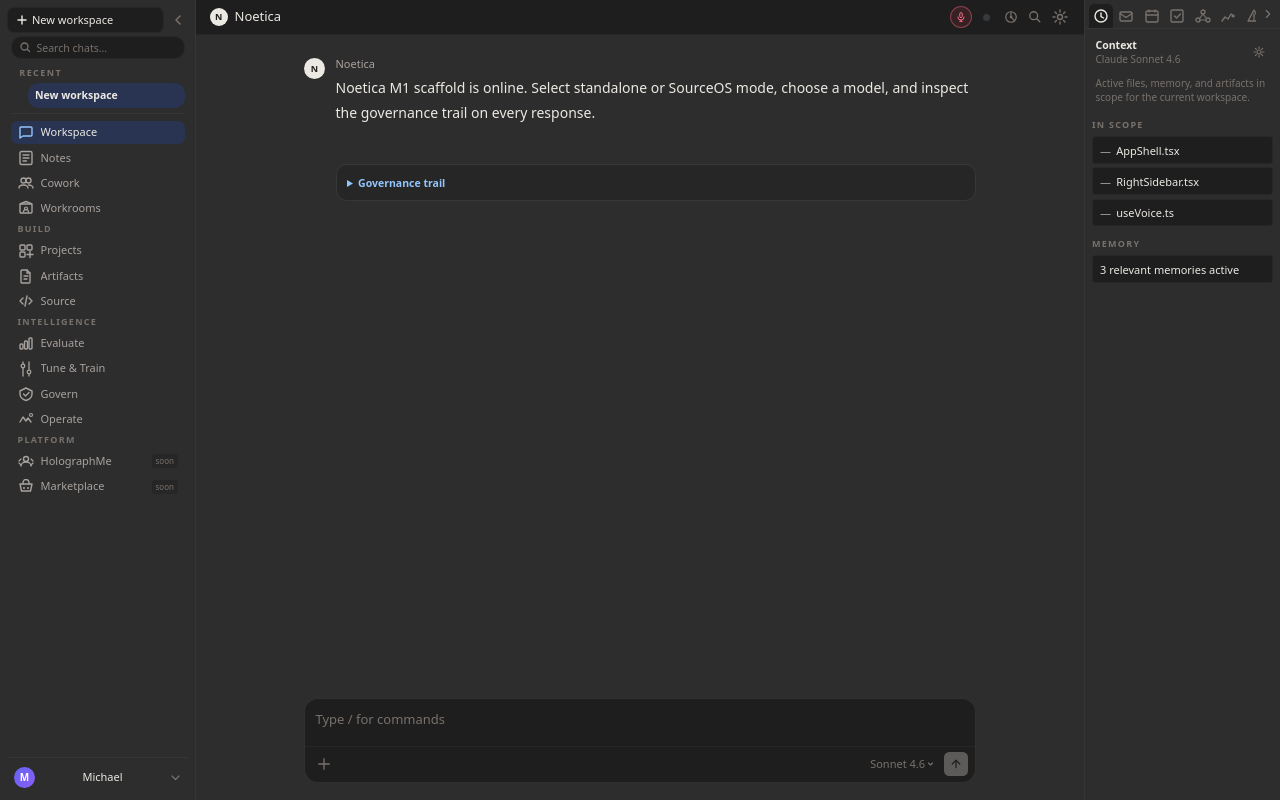
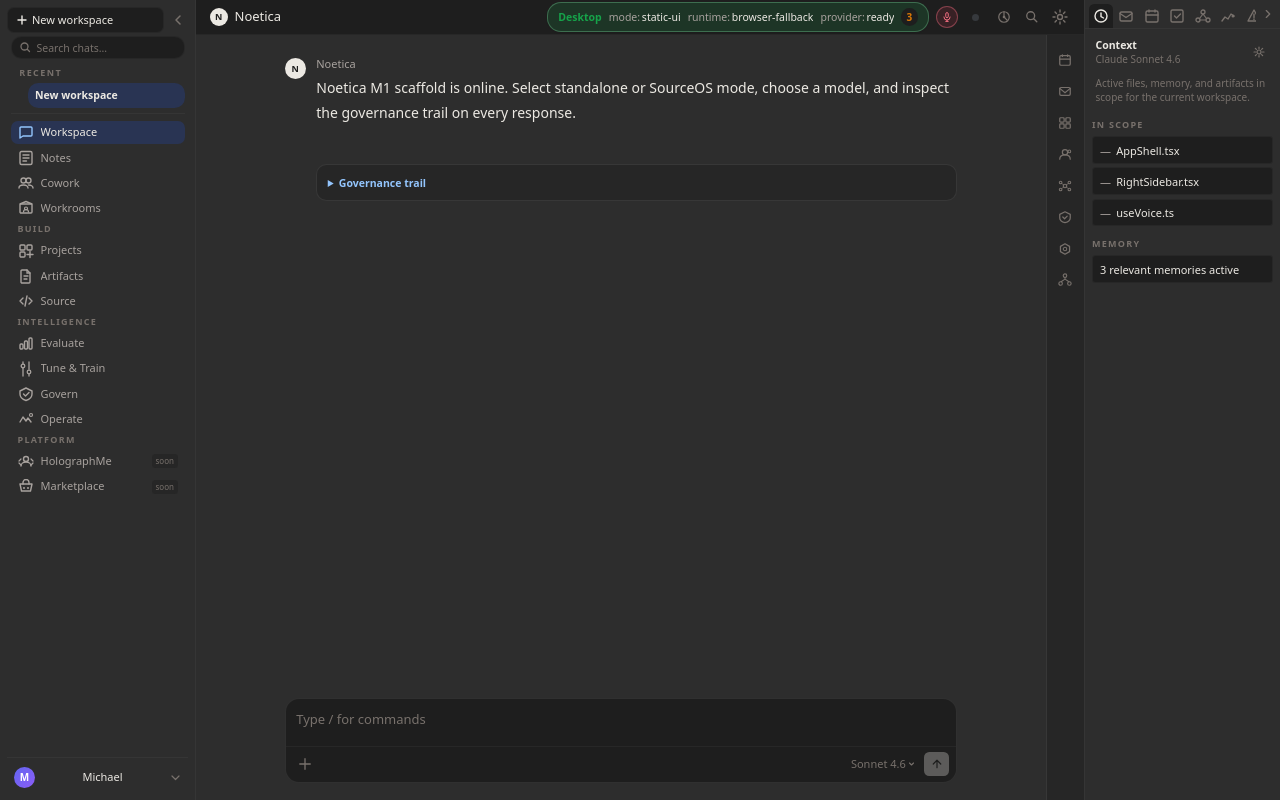
Before and after one commit to SocioProphet/Noetica, a Next.js app: page / in a window 1280 px wide. Built offline with nearby package versions, Linux system fonts and the light colour scheme.

Commit message:
Wire UtilityRail + RuntimeStatus; add ⌘1-9 surface shortcuts; fix placeholder right panels

```diff
--- a/components/palette/CommandPalette.tsx
+++ b/components/palette/CommandPalette.tsx
@@ -36,17 +36,17 @@ export function CommandPalette({
 
   const actions = useMemo<PaletteAction[]>(() => [
     { id: 'new_chat',              label: 'New chat',                   shortcut: '⌘N', group: 'Chat',     run: () => { onNewChat(); onClose() } },
-    { id: 'surface_chat',         label: 'Switch to Workspace',                        group: 'Surfaces', run: () => { onSwitchSurface('chat');       onClose() } },
-    { id: 'surface_notes',        label: 'Switch to Notes',                            group: 'Surfaces', run: () => { onSwitchSurface('notes');       onClose() } },
-    { id: 'surface_cowork',       label: 'Switch to Cowork',                           group: 'Surfaces', run: () => { onSwitchSurface('cowork');      onClose() } },
-    { id: 'surface_workrooms',    label: 'Switch to Workrooms',                        group: 'Surfaces', run: () => { onSwitchSurface('workrooms');   onClose() } },
-    { id: 'surface_projects',     label: 'Switch to Projects',                         group: 'Surfaces', run: () => { onSwitchSurface('projects');    onClose() } },
-    { id: 'surface_artifacts',    label: 'Switch to Artifacts',                        group: 'Surfaces', run: () => { onSwitchSurface('artifacts');   onClose() } },
-    { id: 'surface_code',         label: 'Switch to Source / Repos',                   group: 'Surfaces', run: () => { onSwitchSurface('code');        onClose() } },
-    { id: 'surface_eval',         label: 'Switch to Evaluate',                         group: 'Surfaces', run: () => { onSwitchSurface('evaluate');    onClose() } },
+    { id: 'surface_chat',         label: 'Switch to Workspace',        shortcut: '⌘1', group: 'Surfaces', run: () => { onSwitchSurface('chat');       onClose() } },
+    { id: 'surface_notes',        label: 'Switch to Notes',            shortcut: '⌘2', group: 'Surfaces', run: () => { onSwitchSurface('notes');       onClose() } },
+    { id: 'surface_workrooms',    label: 'Switch to Workrooms',        shortcut: '⌘3', group: 'Surfaces', run: () => { onSwitchSurface('workrooms');   onClose() } },
+    { id: 'surface_cowork',       label: 'Switch to Cowork',           shortcut: '⌘4', group: 'Surfaces', run: () => { onSwitchSurface('cowork');      onClose() } },
+    { id: 'surface_projects',     label: 'Switch to Projects',         shortcut: '⌘5', group: 'Surfaces', run: () => { onSwitchSurface('projects');    onClose() } },
+    { id: 'surface_artifacts',    label: 'Switch to Artifacts',        shortcut: '⌘6', group: 'Surfaces', run: () => { onSwitchSurface('artifacts');   onClose() } },
+    { id: 'surface_code',         label: 'Switch to Source / Repos',   shortcut: '⌘7', group: 'Surfaces', run: () => { onSwitchSurface('code');        onClose() } },
+    { id: 'surface_eval',         label: 'Switch to Evaluate',         shortcut: '⌘8', group: 'Surfaces', run: () => { onSwitchSurface('evaluate');    onClose() } },
+    { id: 'surface_operate',      label: 'Switch to Operate',          shortcut: '⌘9', group: 'Surfaces', run: () => { onSwitchSurface('operate');     onClose() } },
     { id: 'surface_tune',         label: 'Switch to Tune & Train',                     group: 'Surfaces', run: () => { onSwitchSurface('tune');        onClose() } },
     { id: 'surface_govern',       label: 'Switch to Govern',                           group: 'Surfaces', run: () => { onSwitchSurface('govern');      onClose() } },
-    { id: 'surface_operate',      label: 'Switch to Operate',                          group: 'Surfaces', run: () => { onSwitchSurface('operate');     onClose() } },
     { id: 'surface_holographme',  label: 'Switch to HolographMe',                      group: 'Surfaces', run: () => { onSwitchSurface('holographme'); onClose() } },
     { id: 'surface_marketplace',  label: 'Switch to Marketplace',                      group: 'Surfaces', run: () => { onSwitchSurface('marketplace'); onClose() } },
     { id: 'toggle_sidebar',  label: 'Toggle sidebar',        shortcut: '⌘\\',  group: 'View',     run: () => { onToggleSidebar();  onClose() } },
--- a/components/shell/AppShell.tsx
+++ b/components/shell/AppShell.tsx
@@ -33,6 +33,8 @@ import { useMcp } from '@/lib/mcp/useMcp'
 import { useSettings } from '@/lib/settings/context'
 import { useVoice } from '@/lib/voice/useVoice'
 import { RightSidebar } from '@/components/shell/RightSidebar'
+import { UtilityRail, type UtilityPanelId } from '@/components/rail/UtilityRail'
+import { RuntimeStatus } from '@/components/status/RuntimeStatus'
 import type { PendingAttachment } from '@/lib/types/attachment'
 import type { McpTool } from '@/lib/types/mcp'
 import type { ChatMessage } from '@/lib/types/message'
@@ -40,6 +42,8 @@ import type { SteeringConfig } from '@/lib/types/steering'
 import type { NoeticaMode } from '@/lib/client/noeticaTransport'
 import type { ActiveSurface } from '@/lib/types/surface'
 import type { ModelConfig } from '@/lib/types/model'
+
+const SURFACE_ORDER: ActiveSurface[] = ['chat', 'notes', 'workrooms', 'cowork', 'projects', 'artifacts', 'code', 'evaluate', 'operate']
 
 const surfaceToWorkspaceMode: Record<ActiveSurface, WorkspaceMode> = {
   chat:         'Chat',
@@ -125,6 +129,7 @@ export function AppShell() {
   const abortControllerRef = useRef<AbortController | null>(null)
   const [sidebarCollapsed, setSidebarCollapsed] = useState(false)
   const [rightSidebarCollapsed, setRightSidebarCollapsed] = useState(false)
+  const [utilityPanel, setUtilityPanel] = useState<UtilityPanelId | null>(null)
   const [inspectorVisible, setInspectorVisible] = useState(false)
   const [settingsOpen, setSettingsOpen] = useState(false)
   const [settingsCategory, setSettingsCategory] = useState('appearance')
@@ -173,6 +178,11 @@ export function AppShell() {
       if (e.key === 'n' || e.key === 'N') { e.preventDefault(); handleNewChat() }
       if (e.key === '\\')                  { e.preventDefault(); setSidebarCollapsed((c) => !c) }
       if (e.key === 'i' || e.key === 'I') { e.preventDefault(); setInspectorVisible((v) => !v) }
+      const digit = parseInt(e.key, 10)
+      if (digit >= 1 && digit <= 9 && SURFACE_ORDER[digit - 1]) {
+        e.preventDefault()
+        handleSurfaceChange(SURFACE_ORDER[digit - 1])
+      }
     }
     window.addEventListener('keydown', onKeyDown)
     return () => window.removeEventListener('keydown', onKeyDown)
@@ -544,6 +554,7 @@ export function AppShell() {
                 />
               )}
             </div>
+            <UtilityRail activePanel={utilityPanel} onSelect={setUtilityPanel} />
           </div>
         </section>
 
@@ -731,7 +742,9 @@ function RightPanel({ activeSurface, model, steering, thinkingBudget, workspaceM
   if (activeSurface === 'code')      return <CodePanel />
   if (activeSurface === 'evaluate')  return <EvaluatePanel />
   if (activeSurface === 'operate')   return null
-  if (activeSurface === 'govern')    return <GovernPanel />
+  if (activeSurface === 'govern')      return <GovernPanel />
+  if (activeSurface === 'holographme') return null
+  if (activeSurface === 'marketplace') return null
   return (
     <SteeringPanel
       model={model}
--- a/components/shell/Topbar.tsx
+++ b/components/shell/Topbar.tsx
@@ -1,5 +1,6 @@
 import { WarmingLevel } from '@/components/risk/WarmingLevel'
 import { ThemePicker } from '@/components/shell/ThemePicker'
+import { RuntimeStatus } from '@/components/status/RuntimeStatus'
 import type { RiskAversionLiveReadout } from '@/lib/risk/riskAversionLive'
 import type { VoiceState } from '@/lib/voice/useVoice'
 
@@ -38,7 +39,8 @@ export function Topbar({ modelId, mode, riskReadout, voiceState, onModelChange,
         <span className="text-[13px] font-medium text-[var(--color-text-primary)]">Noetica</span>
       </div>
 
-      <div className="flex items-center gap-1">
+      <div className="flex items-center gap-2">
+        <RuntimeStatus />
         {/* Voice button — compact, salmon pink */}
         <button
           onClick={isListening ? onVoiceStop : onVoiceStart}
```
